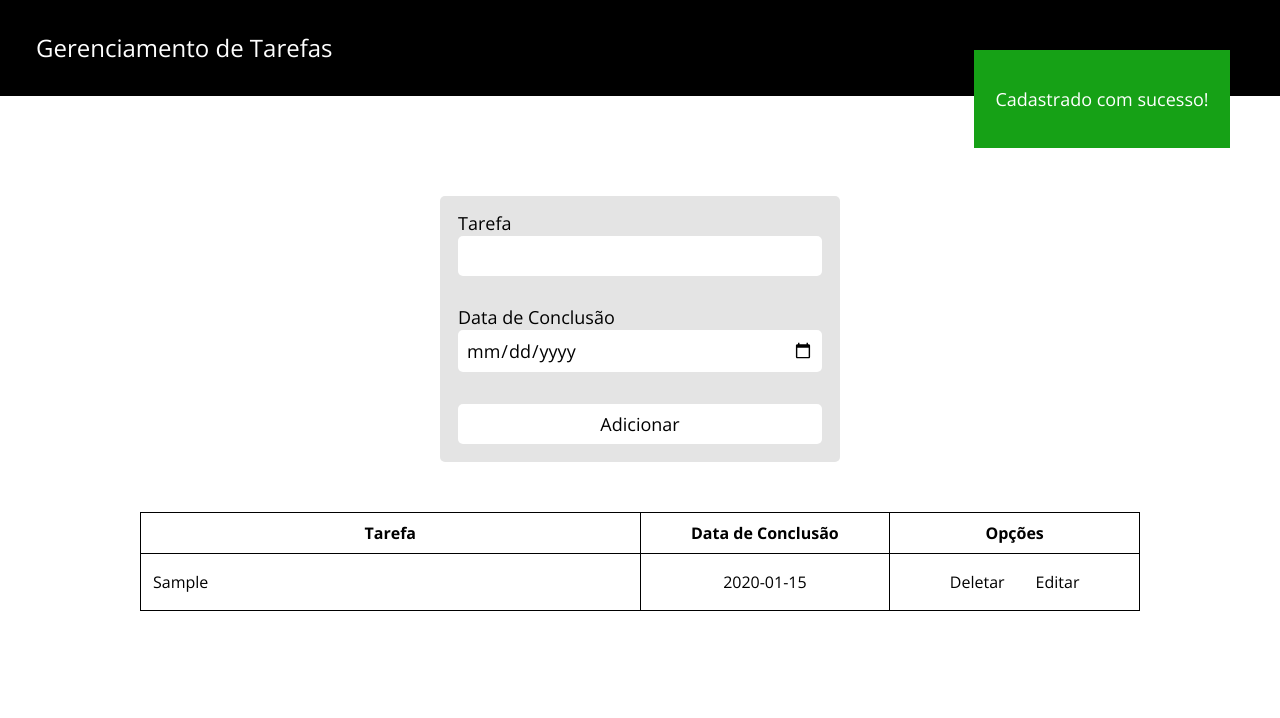
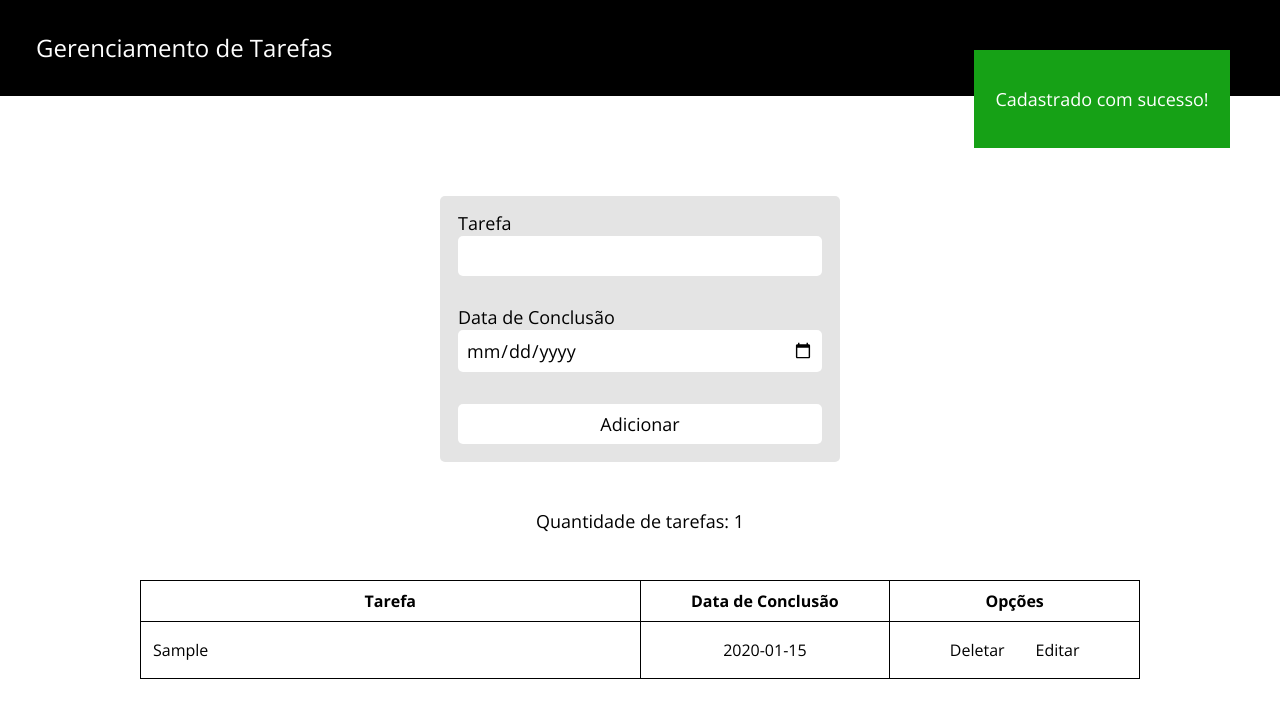
Before and after one commit to GuiKrause/gerenciamento_de_tarefas, a plain HTML site: page index.html in a window 1280 px wide. Both pictures are taken after typing "Sample", "2020-01-15" into the empty fields and a click on the input "Adicionar". Drawn offline with nearby package versions, Linux system fonts and the light colour scheme.

Commit message:
Adição de quantidade de tarefas

```diff
--- a/index.html
+++ b/index.html
@@ -22,6 +22,7 @@
             </div>
             <input id="submit" type="submit" value="Adicionar">
         </form>
+        <p id="qtdTarefas"></p>
         <table id="table">
         </table>
     </main>
--- a/script.js
+++ b/script.js
@@ -8,10 +8,11 @@ const deletar = document.querySelector(".deletar");
 const span = document.querySelector(".span");
 const spanTarefa = document.querySelector("#spanTarefa");
 const spanData = document.querySelector("#spanData");
-
-// let tarefas = []
+const qtdTarefas = document.querySelector("#qtdTarefas");
 
 let tarefasJson = JSON.parse(localStorage.getItem("tarefas")) || [];
+
+let quantidade_tarefas = tarefasJson.length || 0;
 
 let modoAtualizacao = false
 
@@ -25,6 +26,8 @@ renderizarTabela();
 function renderizarTabela() {
 
     table.innerHTML = "";
+
+    qtdTarefas.textContent = `Quantidade de tarefas: ${quantidade_tarefas}`
 
     let trHead = document.createElement("tr");
 
@@ -84,6 +87,7 @@ function renderizarTabela() {
             tarefasJson.splice(idLivroDeletado, 1);
             let tarefasString = JSON.stringify(tarefasJson)
             localStorage.setItem("tarefas", tarefasString);
+            quantidade_tarefas = tarefasJson.length
             renderizarTabela();
             renderizarToast("Removido com sucesso!");
         })
@@ -142,6 +146,7 @@ function adicionarTarefa(id) {
         tarefasJson.splice(index, 1, tarefa)
         let tarefasString = JSON.stringify(tarefasJson)
         localStorage.setItem("tarefas", tarefasString)
+        quantidade_tarefas = tarefasJson.length
         renderizarTabela();
         renderizarToast("Atualizado com sucesso!");
     } else {
@@ -156,6 +161,7 @@ function adicionarTarefa(id) {
         tarefasJson.push(tarefa)
         let tarefasString = JSON.stringify(tarefasJson)
         localStorage.setItem("tarefas", tarefasString)
+        quantidade_tarefas = tarefasJson.length
         renderizarTabela();
         renderizarToast("Cadastrado com sucesso!");
     }
--- a/style.css
+++ b/style.css
@@ -195,3 +195,7 @@ span {
 .hidden {
     visibility: hidden;
 }
+
+#qtdTarefas {
+    font-size: 1.8rem;
+}
```
